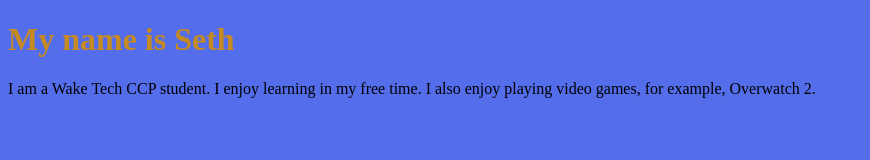
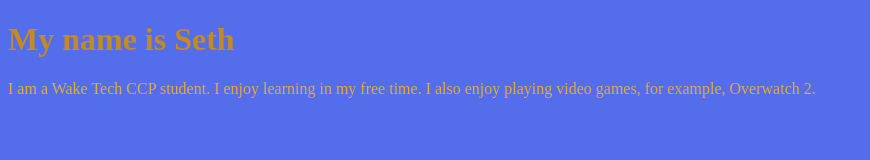
Before and after one commit to sethfeuer/sethfeuer.github.io, a plain HTML site: page index.html in a window 1280 px wide. Shown: the whole page, without its empty margins (0-870 px from the left). Drawn offline with Linux system fonts and the light colour scheme.

Commit message:
Update index.html
Fixing paragraph headers, so that styling will be fixed.

```diff
--- a/index.html
+++ b/index.html
@@ -17,6 +17,6 @@
 
     <body>
         <h1>My name is Seth</h1>
-        <p1>I am a Wake Tech CCP student. I enjoy learning in my free time. I also enjoy playing video games, for example, Overwatch 2.</p1>
+        <p>I am a Wake Tech CCP student. I enjoy learning in my free time. I also enjoy playing video games, for example, Overwatch 2.</p>
     </body>
 </html>
```
